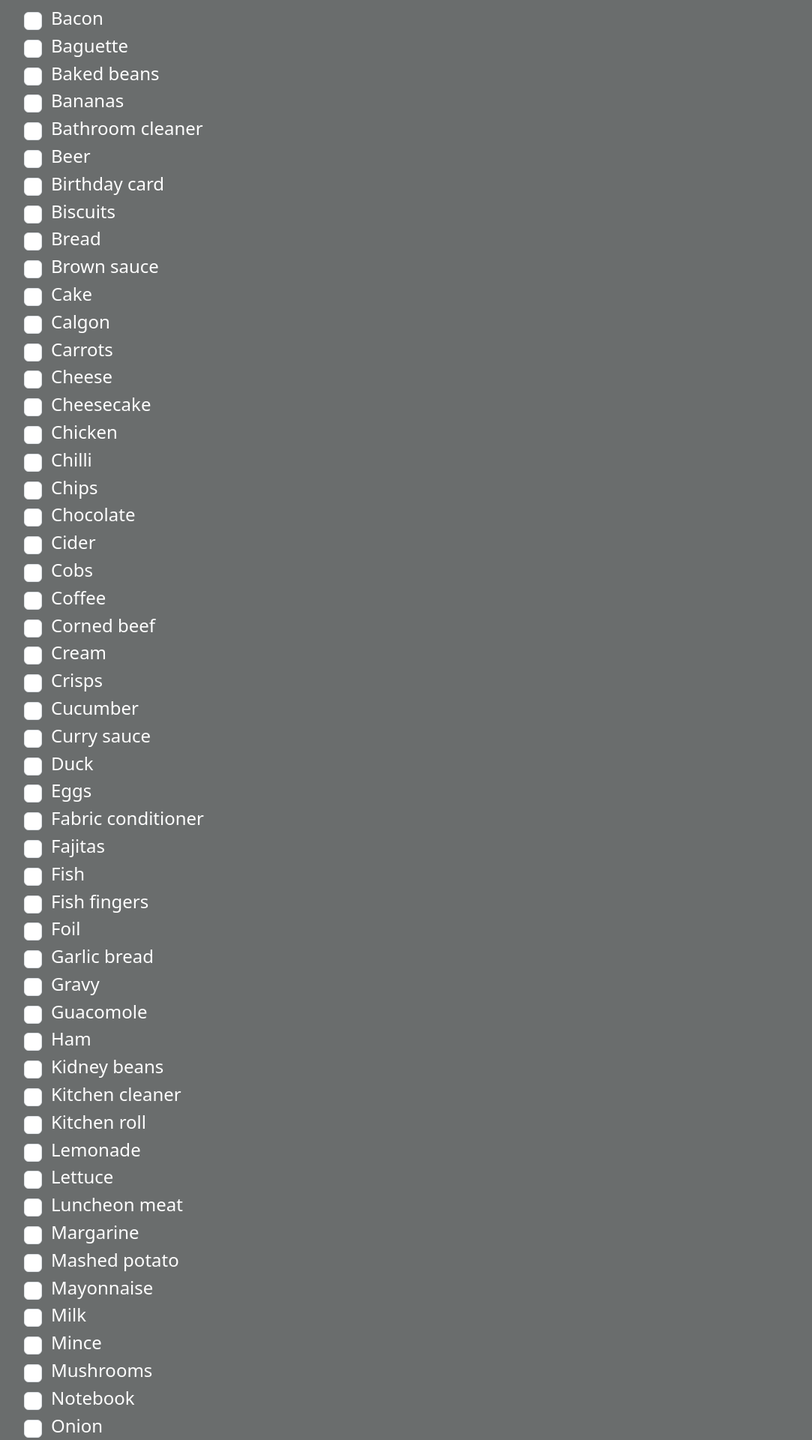
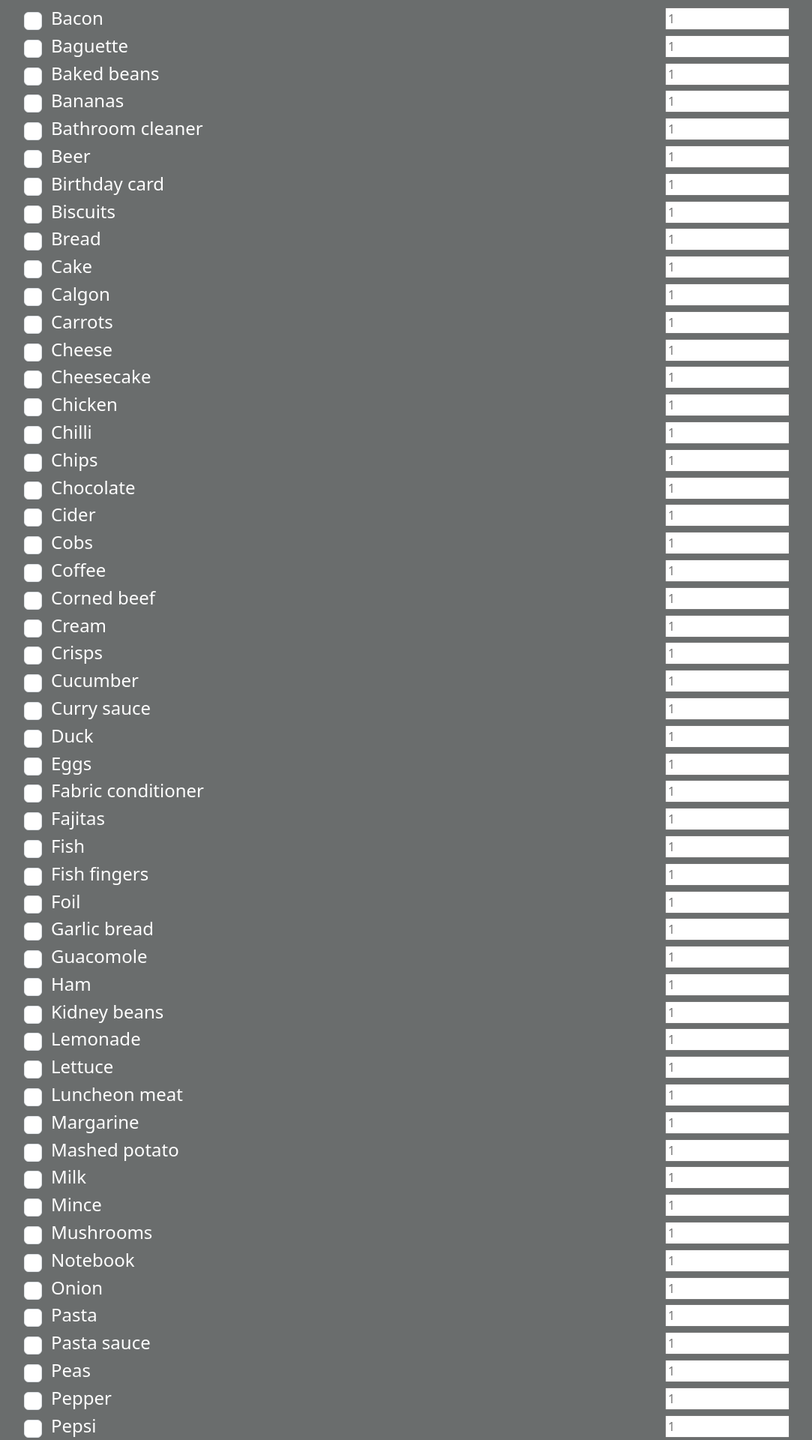
Before and after one commit to DoctorTone/ShoppingList, a React (Vite) app: page / in a window 1280 px wide. Shown: the part 140-2060 px from the top of the page at 75% size, without its empty margins (50-1133 px from the left). Built offline with nearby package versions, Linux system fonts and the light colour scheme.

Commit message:
Make buying choices persistent

```diff
--- a/src/components/ShoppingList.tsx
+++ b/src/components/ShoppingList.tsx
@@ -1,43 +1,94 @@
+import { useRef } from "react";
 import { useStore } from "../state/store";
 import Form from "react-bootstrap/Form";
 import Row from "react-bootstrap/Row";
 import Col from "react-bootstrap/Col";
 import Button from "react-bootstrap/Button";
+import { FormEvent } from "react";
 
 const ShoppingList = () => {
+  const itemRef = useRef<HTMLInputElement | null>(null);
   const shoppingItems = useStore((state) => state.shoppingItems);
-  const sortedList = shoppingItems.map((item) => {
-    const lower = item.toLowerCase();
+  // DEBUG
+  console.log("Items = ", shoppingItems);
+  const addItem = useStore((state) => state.addItem);
+  const updateItem = useStore((state) => state.updateItem);
+  const sortedList = shoppingItems.map((shoppingItem) => {
+    const lower = shoppingItem.item.toLowerCase();
     const capital = lower.charAt(0).toUpperCase() + lower.slice(1);
-    return capital;
+    return {
+      item: capital,
+      required: shoppingItem.required,
+    };
   });
-  sortedList.sort();
 
-  const shoppingListItems = sortedList.map((item) => (
-    <li key={item} className="h4">
-      <Form.Check type={"checkbox"} label={item} />
-    </li>
+  sortedList.sort((a, b) => {
+    const nameA = a.item.toLowerCase();
+    const nameB = b.item.toLowerCase();
+    if (nameA < nameB) {
+      return -1;
+    }
+
+    if (nameA > nameB) {
+      return 1;
+    }
+
+    return 0;
+  });
+
+  // Ensure no duplicates
+  const singleList = sortedList.filter(
+    (elem, index) => sortedList.indexOf(elem) === index
+  );
+
+  const tickItem = (event: React.ChangeEvent<HTMLInputElement>) => {
+    // DEBUG
+    console.log("Ticked it", event.target.checked);
+    updateItem(event.target.name, event.target.checked);
+  };
+
+  const shoppingListItems = singleList.map((elem) => (
+    <>
+      <Col xs={9}>
+        <div key={elem.item} className="h4">
+          <Form.Check
+            type={"checkbox"}
+            label={elem.item}
+            name={elem.item}
+            onChange={tickItem}
+            checked={elem.required}
+          />
+        </div>
+      </Col>
+      <Col xs={2}>
+        <input className="w-100" type="number" placeholder="1" />
+      </Col>
+      <Col xs={1}></Col>
+    </>
   ));
 
-  const addItem = () => {};
+  const updateList = (event: FormEvent) => {
+    event.preventDefault();
+
+    console.log("Item = ", itemRef.current?.value);
+    addItem(itemRef.current!.value);
+  };
 
   return (
     <>
-      <Form onSubmit={addItem} className="mb-3">
+      <Form onSubmit={updateList} className="mb-3">
         <Row>
-          <Col xs={6}>
-            <Form.Control name="item" type="text" />
+          <Col xs={9}>
+            <Form.Control ref={itemRef} name="item" type="text" />
           </Col>
-          <Col xs={4}>
+          <Col xs={3}>
             <Button type="submit" variant="primary">
               Add
             </Button>
           </Col>
         </Row>
       </Form>
-      <Row>
-        <ul>{shoppingListItems}</ul>
-      </Row>
+      <Row>{shoppingListItems}</Row>
     </>
   );
 };
--- a/src/state/store.ts
+++ b/src/state/store.ts
@@ -1,98 +1,126 @@
 import { create } from "zustand";
+import { devtools, persist } from "zustand/middleware";
+
+type ShoppingItem = {
+  item: string;
+  required: boolean;
+};
 
 type ShoppingStoreState = {
-  shoppingItems: string[];
+  shoppingItems: ShoppingItem[];
+  addItem: (item: string) => void;
+  updateItem: (item: string, buyit: boolean) => void;
 };
 
-export const useStore = create<ShoppingStoreState>()(() => ({
-  shoppingItems: [
-    "bread",
-    "milk",
-    "beer",
-    "wine",
-    "chips",
-    "cobs",
-    "tomatoes",
-    "pizza",
-    "garlic bread",
-    "fish",
-    "pasta",
-    "pasta sauce",
-    "curry sauce",
-    "rice",
-    "tea",
-    "coffee",
-    "pepsi",
-    "chilli",
-    "guacomole",
-    "sour cream",
-    "fajitas",
-    "tortilla",
-    "baguette",
-    "cake",
-    "potatoes",
-    "chicken",
-    "pie",
-    "birthday card",
-    "pork pie",
-    "luncheon meat",
-    "corned beef",
-    "ham",
-    "baked beans",
-    "kidney beans",
-    "bananas",
-    "carrots",
-    "peas",
-    "biscuits",
-    "cucumber",
-    "lettuce",
-    "mushrooms",
-    "onion",
-    "water",
-    "crisps",
-    "pepper",
-    "salad",
-    "cheese",
-    "cream",
-    "trifles",
-    "yoghurt",
-    "cheesecake",
-    "eggs",
-    "margarine",
-    "soya milk",
-    "bacon",
-    "duck",
-    "mashed potato",
-    "mince",
-    "sausages",
-    "tuna",
-    "vinegar",
-    "salt",
-    "gravy",
-    "tomato sauce",
-    "brown sauce",
-    "salad cream",
-    "mayonnaise",
-    "salt",
-    "fish fingers",
-    "soup",
-    "soap",
-    "wash powder",
-    "washing up liquid",
-    "fabric conditioner",
-    "yorkshire pudding",
-    "notebook",
-    "porridge",
-    "spaghetti",
-    "chocolate",
-    "cider",
-    "lemonade",
-    "foil",
-    "bathroom cleaner",
-    "calgon",
-    "kitchen cleaner",
-    "kitchen roll",
-    "pasty",
-    "scouring pads",
-  ],
-}));
+export const useStore = create<ShoppingStoreState>()(
+  devtools(
+    persist(
+      (set) => ({
+        shoppingItems: [
+          { item: "bread", required: false },
+          { item: "milk", required: false },
+          { item: "beer", required: false },
+          { item: "wine", required: false },
+          { item: "chips", required: false },
+          { item: "cobs", required: false },
+          { item: "tomatoes", required: false },
+          { item: "pizza", required: false },
+          { item: "garlic bread", required: false },
+          { item: "fish", required: false },
+          { item: "pasta", required: false },
+          { item: "pasta sauce", required: false },
+          { item: "curry sauce", required: false },
+          { item: "rice", required: false },
+          { item: "tea", required: false },
+          { item: "coffee", required: false },
+          { item: "pepsi", required: false },
+          { item: "chilli", required: false },
+          { item: "guacomole", required: false },
+          { item: "sour cream", required: false },
+          { item: "fajitas", required: false },
+          { item: "tortilla", required: false },
+          { item: "baguette", required: false },
+          { item: "cake", required: false },
+          { item: "potatoes", required: false },
+          { item: "chicken", required: false },
+          { item: "pie", required: false },
+          { item: "birthday card", required: false },
+          { item: "pork pie", required: false },
+          { item: "luncheon meat", required: false },
+          { item: "corned beef", required: false },
+          { item: "ham", required: false },
+          { item: "baked beans", required: false },
+          { item: "kidney beans", required: false },
+          { item: "bananas", required: false },
+          { item: "carrots", required: false },
+          { item: "peas", required: false },
+          { item: "biscuits", required: false },
+          { item: "cucumber", required: false },
+          { item: "lettuce", required: false },
+          { item: "mushrooms", required: false },
+          { item: "onion", required: false },
+          { item: "water", required: false },
+          { item: "crisps", required: false },
+          { item: "pepper", required: false },
+          { item: "salad", required: false },
+          { item: "cheese", required: false },
+          { item: "cream", required: false },
+          { item: "trifles", required: false },
+          { item: "yoghurt", required: false },
+          { item: "cheesecake", required: false },
+          { item: "eggs", required: false },
+          { item: "margarine", required: false },
+          { item: "soya milk", required: false },
+          { item: "bacon", required: false },
+          { item: "duck", required: false },
+          { item: "mashed potato", required: false },
+          { item: "mince", required: false },
+          { item: "sausages", required: false },
+          { item: "tuna", required: false },
+          { item: "vinegar", required: false },
+          { item: "salt", required: false },
+          { item: "fish fingers", required: false },
+          { item: "soup", required: false },
+          { item: "soap", required: false },
+          { item: "wash powder", required: false },
+          { item: "washing up liquid", required: false },
+          { item: "fabric conditioner", required: false },
+          { item: "yorkshire pudding", required: false },
+          { item: "notebook", required: false },
+          { item: "porridge", required: false },
+          { item: "spaghetti", required: false },
+          { item: "chocolate", required: false },
+          { item: "cider", required: false },
+          { item: "lemonade", required: false },
+          { item: "foil", required: false },
+          { item: "bathroom cleaner", required: false },
+          { item: "calgon", required: false },
+        ],
+        addItem: (name: string) =>
+          set((state) => ({
+            shoppingItems: [
+              ...state.shoppingItems,
+              { item: name, required: false },
+            ],
+          })),
+        updateItem: (name: string, buyit: boolean) => {
+          const lowerName = name.toLocaleLowerCase();
+          set((state) => ({
+            shoppingItems: state.shoppingItems.map((elem) => {
+              if (elem.item === lowerName) {
+                const newItem = {
+                  item: lowerName,
+                  required: buyit,
+                };
+                return newItem;
+              }
+
+              return elem;
+            }),
+          }));
+        },
+      }),
+      { name: "shopStore_v0.1" }
+    )
+  )
+);
```
